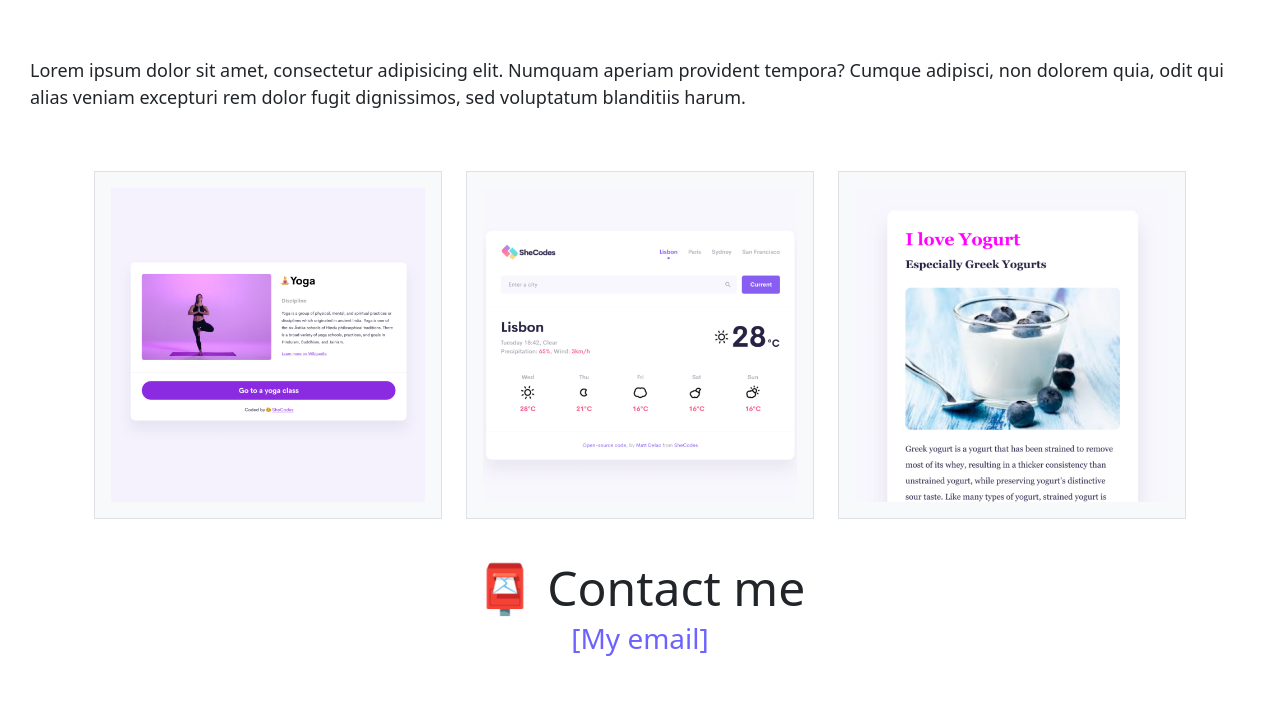
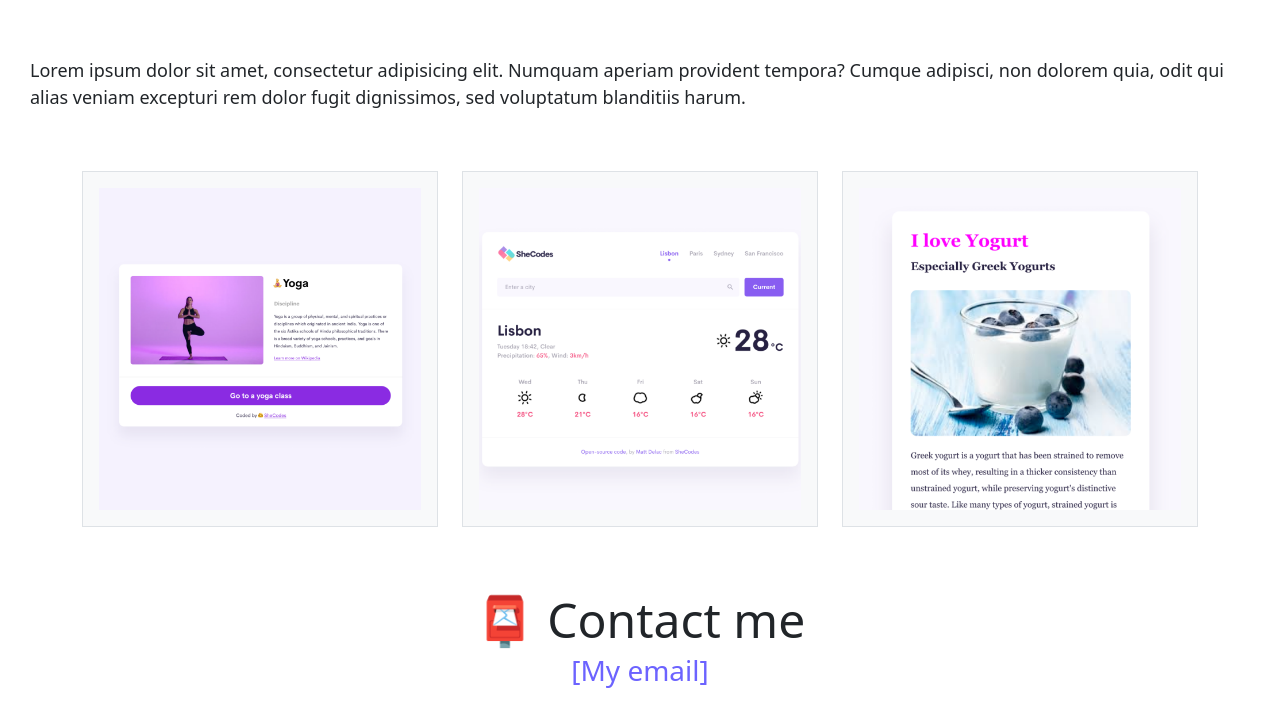
Before and after one commit to mapletta/my-website-draft, a plain HTML site: page about.html in a window 1280 px wide. Shown: the part 203-930 px from the top of the page. Before the commit the page ends 902 px from the top, so only its background shows below. Drawn offline with nearby package versions, Linux system fonts and the light colour scheme.

Commit message:
making about.html responsive

```diff
--- a/about.html
+++ b/about.html
@@ -63,20 +63,20 @@
       </p>
     </div>
 
-    <div class="container px-4">
+    <div class="container">
       <div class="row">
         <div class="col-sm-4">
-          <div class="p-3 border bg-light">
+          <div class="p-3 border bg-light mb-4">
             <img src="images/yoga.png" alt="Yoga App" class="img-fluid" />
           </div>
         </div>
         <div class="col-sm-4">
-          <div class="p-3 border bg-light">
+          <div class="p-3 border bg-light mb-4">
             <img src="images/weather.png" alt="Weather App" class="img-fluid" />
           </div>
         </div>
         <div class="col-sm-4">
-          <div class="p-3 border bg-light">
+          <div class="p-3 border bg-light mb-4">
             <img src="images/yogurt.png" alt="Yogurt App" class="img-fluid" />
           </div>
         </div>
--- a/style.css
+++ b/style.css
@@ -15,6 +15,12 @@ h1 {
   font-size: 96px;
 }
 
+@media (max-width: 900px) {
+  h1 {
+    font-size: 48px;
+    line-height: 1.5;
+  }
+}
 h2 {
   font-size: 48px;
 }
```
